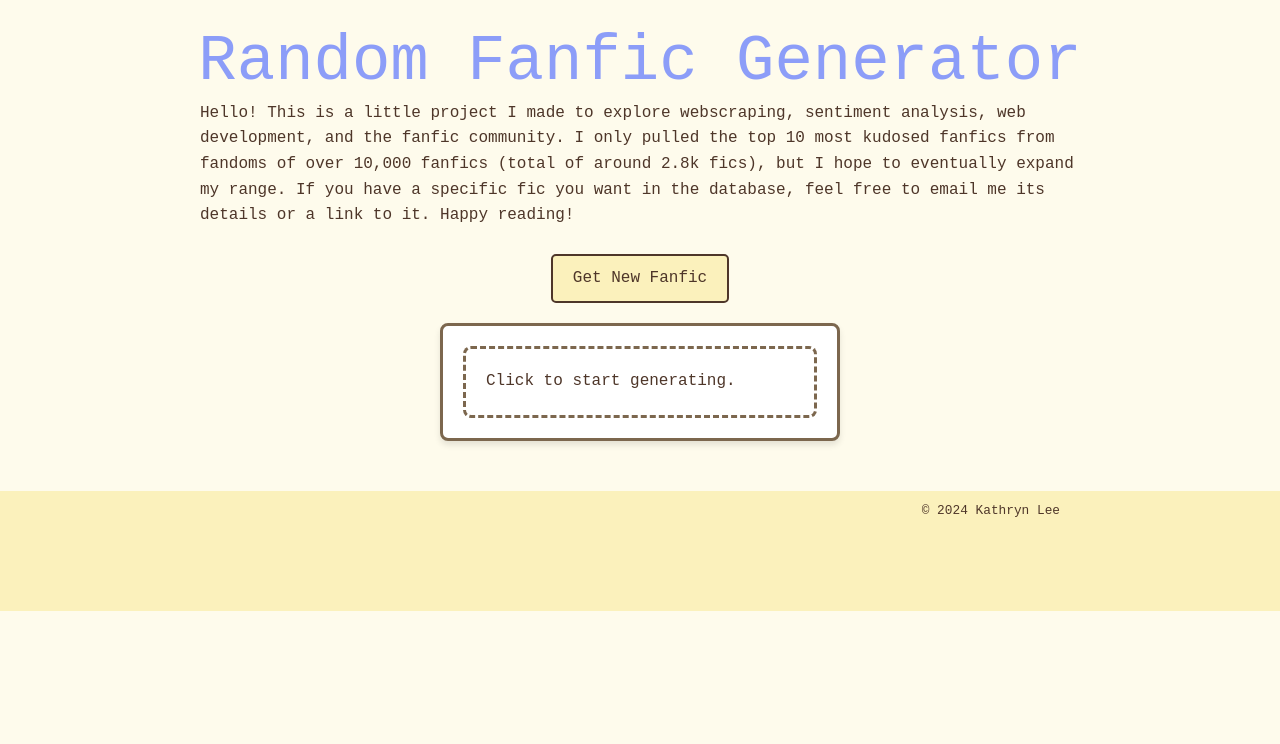
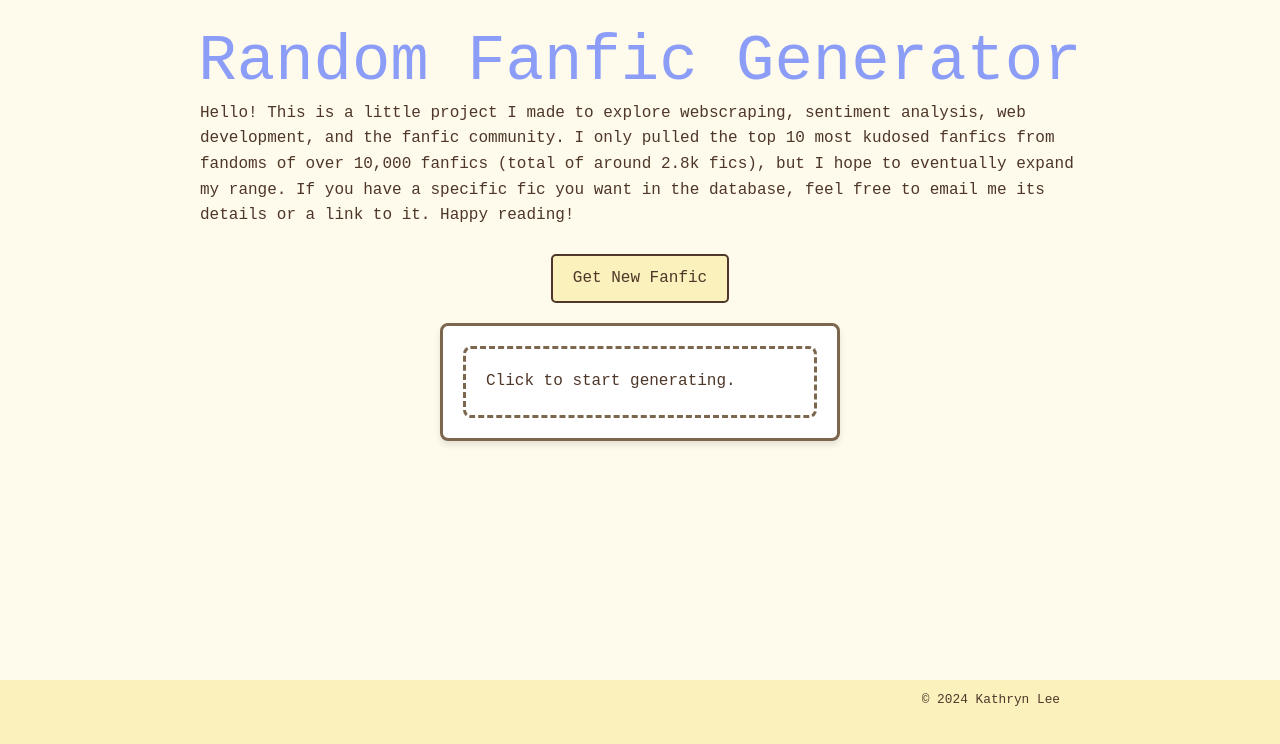
Before and after one commit to khlee943/RandomFic-FrontEnd, a Next.js app: page / in a window 1280 px wide. Shown: the top 744 px of the page. Built offline with nearby package versions, Linux system fonts and the light colour scheme.

Commit message:
Update UserInterface.css

```diff
--- a/src/styles/UserInterface.css
+++ b/src/styles/UserInterface.css
@@ -82,6 +82,9 @@
 
 .container {
     position: relative;
+    display: flex;
+    flex-direction: column;
+    min-height: 100vh;
 }
 
 .footer {
```
